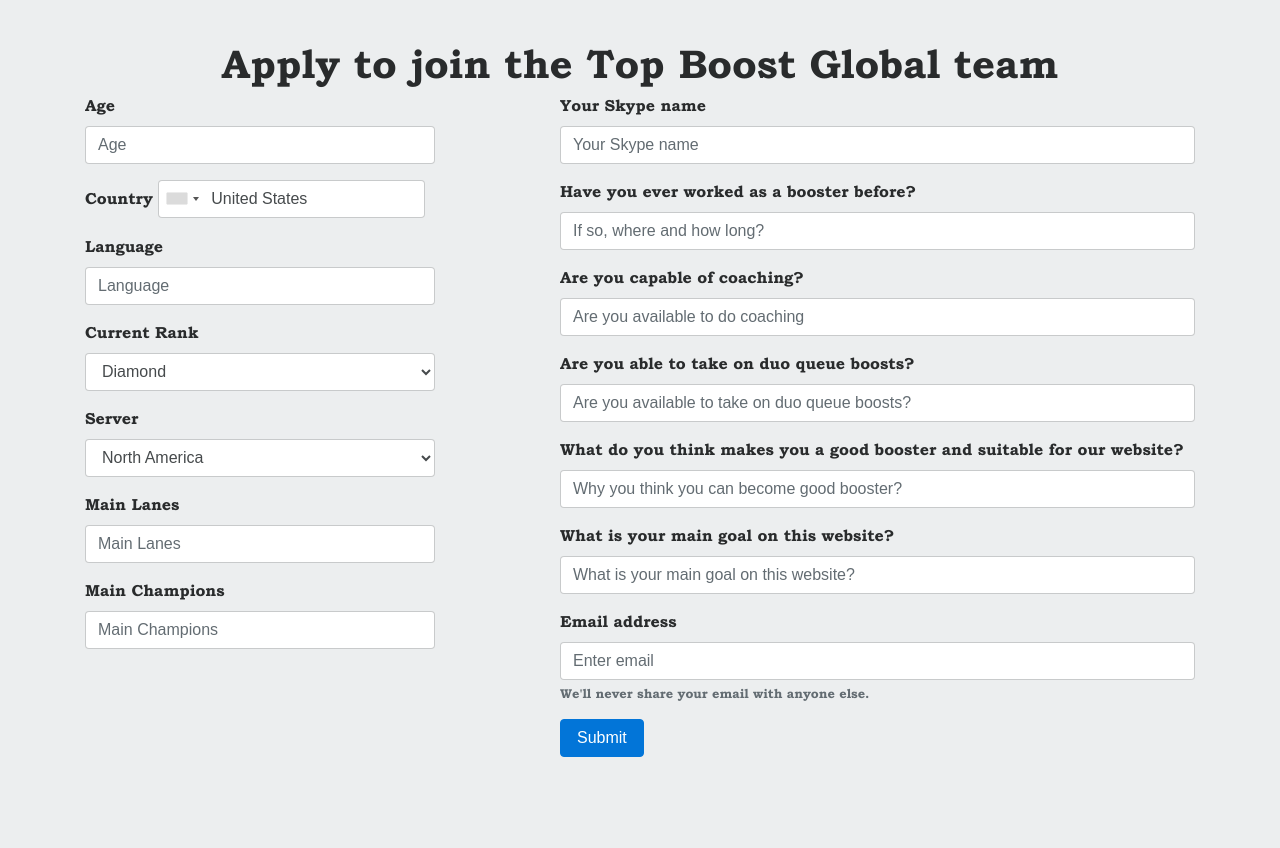
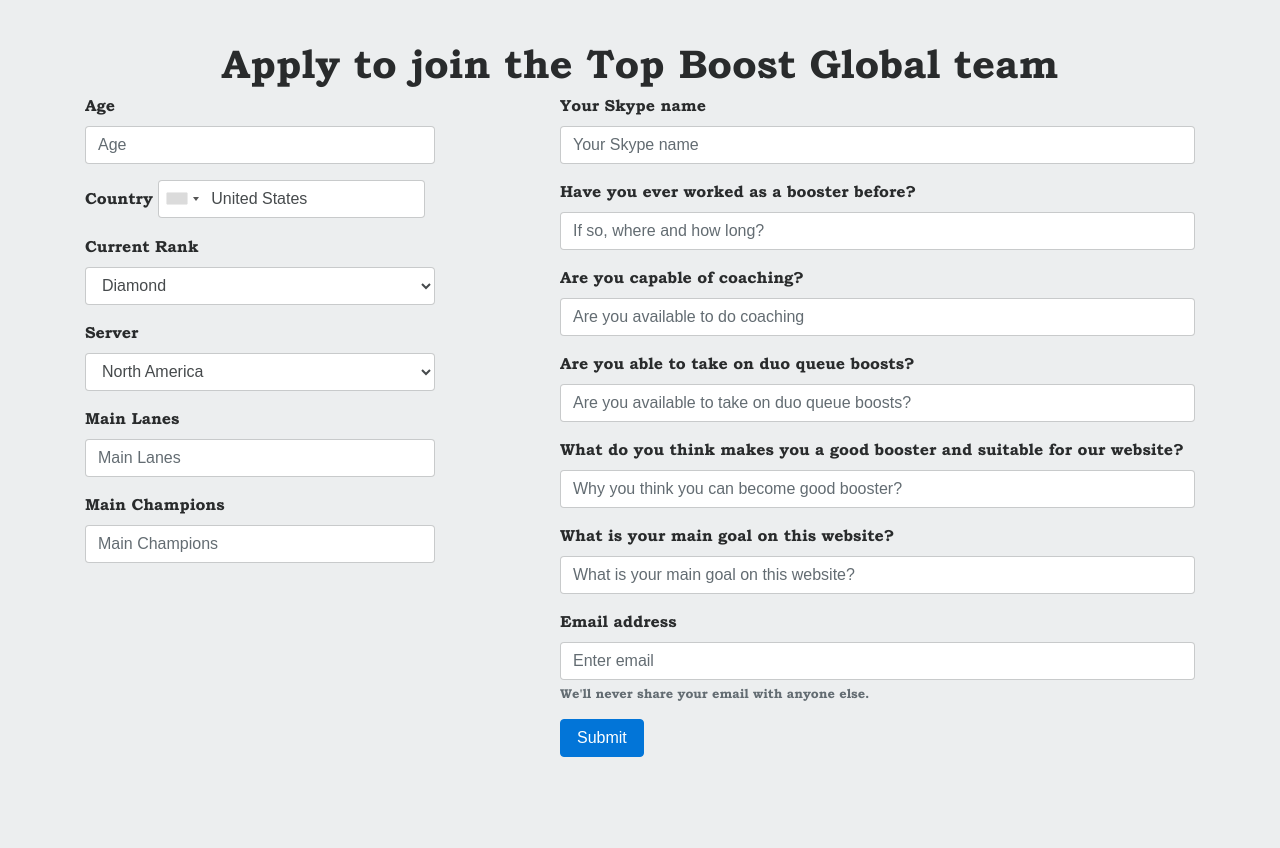
Before and after one commit to stojancelevski/Destruction-Team-LOL, a PHP site: page /job.php in a window 1280 px wide. Shown: the part 1711-2559 px from the top of the page. Run offline with PHP 8.4, Linux system fonts and the light colour scheme; some libraries are stand-ins or nearby versions; grey boxes are pictures that could not be loaded.

Commit message:
language

```diff
--- a/WebSite/job.php
+++ b/WebSite/job.php
@@ -246,10 +246,6 @@
                         <input type="text" id="country" class="form-control">
                     </div>
                     <div class="form-group">
-                        <label for="languages">Language</label>
-                        <input type="text" class="form-control" id="languages" placeholder="Language">
-                    </div>
-                    <div class="form-group">
                         <label for="rank">Current Rank</label>
                         <select class="form-control" name="rank" id="rank">
                             <option>Diamond</option>
--- a/WebSite/scripts/jobscript.js
+++ b/WebSite/scripts/jobscript.js
@@ -14,7 +14,6 @@
     var specification = $('#specification').val();
     var coaching = $('#coaching').val();
     var rank = $('#rank :selected').text();
-    var languages = $('#languages').val();
     var lanes = $('#lanes').val();
     var skype = $('#skype').val();
     var goals = $('#goals').val();
@@ -25,7 +24,7 @@
 
 
     var newUrl = url+'?age='+age+'&boosterwork='+boosterwork +'&country='+country.name+'&specification='+specification
-    +'&coaching='+coaching +'&rank='+rank+'&languages='+ languages +'&lanes='+lanes+'&skype='+skype
+    +'&coaching='+coaching +'&rank='+rank +'&lanes='+lanes+'&skype='+skype
     +'&goal='+goals+'&server='+server+'&champions='+champions+'&type='+type +'&email='+email;
     $("#loader").show();
     $("#content").hide();
```
